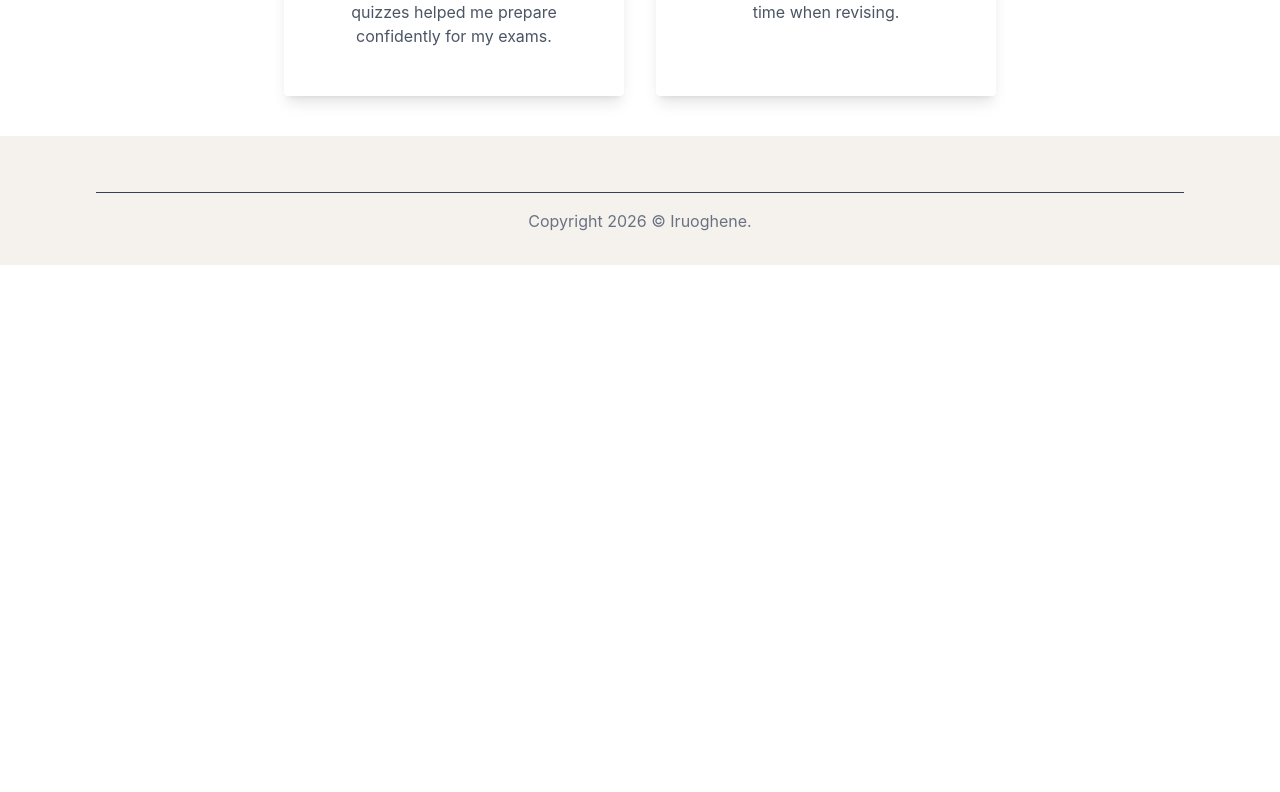
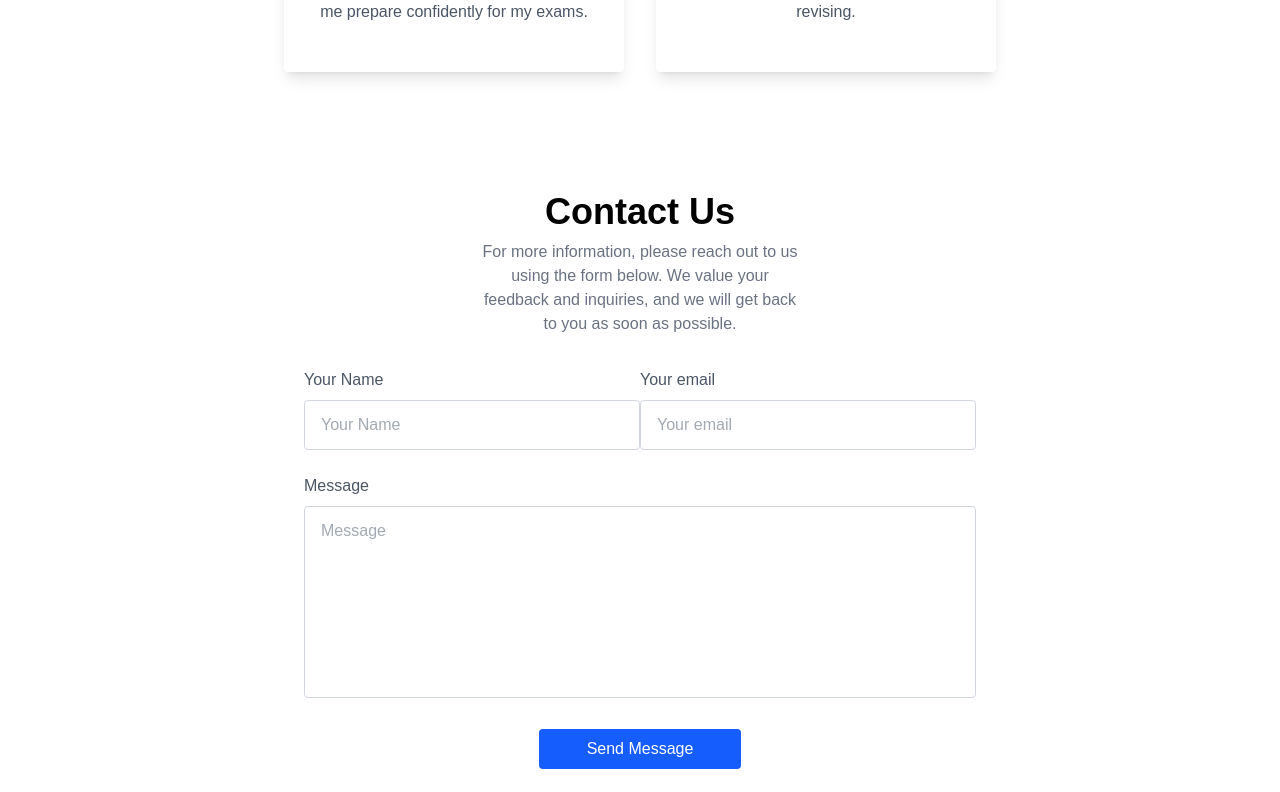
Before and after one commit to testimonyokegbe-debug/learn-study-assistant, a React (Vite) app: page /dashboard in a window 1280 px wide. Shown: the part 1688-2480 px from the top of the page. Before the commit the page ends 1953 px from the top, so only its background shows below. Built offline with nearby package versions, Linux system fonts and the light colour scheme.

Commit message:
Update app and add contact page

```diff
--- a/package.json
+++ b/package.json
@@ -12,6 +12,7 @@
   "dependencies": {
     "@tailwindcss/vite": "^4.3.3",
     "firebase": "^12.17.1",
+    "motion": "^13.0.0",
     "react": "^19.2.7",
     "react-dom": "^19.2.7",
     "react-router-dom": "^7.18.2",
--- a/src/App.jsx
+++ b/src/App.jsx
@@ -4,6 +4,7 @@ import Home from "./components/Home";
 import Login from "./components/Login";
 import Header from "./components/Header";
 import Dashboard from "./components/Dashboard";
+import Contact from "./components/Contact";
 
 
 import Testimonials from "./components/Testimonials";
@@ -24,6 +25,7 @@ const App = () => {
               <Header />
               <Dashboard />
               <Testimonials />
+              <Contact />
             </>
           }
         />
--- /dev/null
+++ b/src/components/Contact.jsx
@@ -0,0 +1,51 @@
+import React from "react";
+
+const Contact = () => {
+  const [result, setResult] = React.useState("");
+
+  const onSubmit = async (event) => {
+    event.preventDefault();
+    setResult("Sending....");
+    const formData = new FormData(event.target);
+
+    formData.append("access_key", "4274baef-98f2-4b28-92c1-34ae8d572c70");
+
+    const response = await fetch("https://api.web3forms.com/submit", {
+      method: "POST",
+      body: formData
+    });
+
+
+  };
+
+  return (
+    <div className="text-center p-6 py-20 lg:px-32 w-full overflow-hidden" id="contact">
+      <h1 className="text-2xl sm:text-4xl font-bold mb-2 text-center">
+        Contact Us
+      </h1>
+      <p className="text-center text-gray-500 mb-8 max-w-80 mx-auto">
+       For more information, please reach out to us using the form below.
+       We value your feedback and inquiries, and we will get back to you as soon as possible.
+      </p>
+      <form onSubmit={onSubmit} className="max-w-2xl mx-auto text-gray-600">
+        <div className="flex flex-wrap">
+          <div className="w-full md:w-1/2 text-left">
+            Your Name
+            <input className="w-full border border-gray-300 rounded py-3 px-4 mt-2" type="text" name="Name" placeholder="Your Name" required/>
+          </div>
+          <div className="w-full md:w-1/2 text-left">
+            Your email
+            <input className="w-full border border-gray-300 rounded py-3 px-4 mt-2" type="email" name="email" placeholder="Your email" required/>
+          </div>
+        </div>
+        <div className="my-6 text-left">
+          Message
+          <textarea className="w-full border border-gray-300 rounded py-3 px-4 mt-2 h-48 resize-none" name="Message" placeholder="Message" required></textarea>
+        </div>
+        <button className="bg-blue-600 text-white py-2 px-12 mb-10 rounded">{result ? result : "Send Message"}</button>
+      </form>
+    </div>
+  );
+};
+
+export default Contact;
--- a/src/components/Login.jsx
+++ b/src/components/Login.jsx
@@ -165,7 +165,7 @@ const Login = () => {
             {errors.password && <p className="text-red-500 text-xs mt-1">{errors.password}</p>}
             {!isLogin && !errors.password && (
               <p className="text-gray-400 text-xs mt-1">
-                Min 8 characters, upper + lower case, a number, a special character
+                Min 8 characters, upper case, lower case, a number, a special character
               </p>
             )}
           </div>
--- a/src/index.css
+++ b/src/index.css
@@ -1 +1,6 @@
 @import "tailwindcss";
+@import url('https://fonts.googleapis.com/css2?family=Manrope:wght@200..800&family=Outfit:wght@100..900&display=swap');
+
+body {
+    font-family: "Outfit", sans-serif;
+}
```
Also changed, not shown: 1 other file (tests, documents, lock files or other folders).
